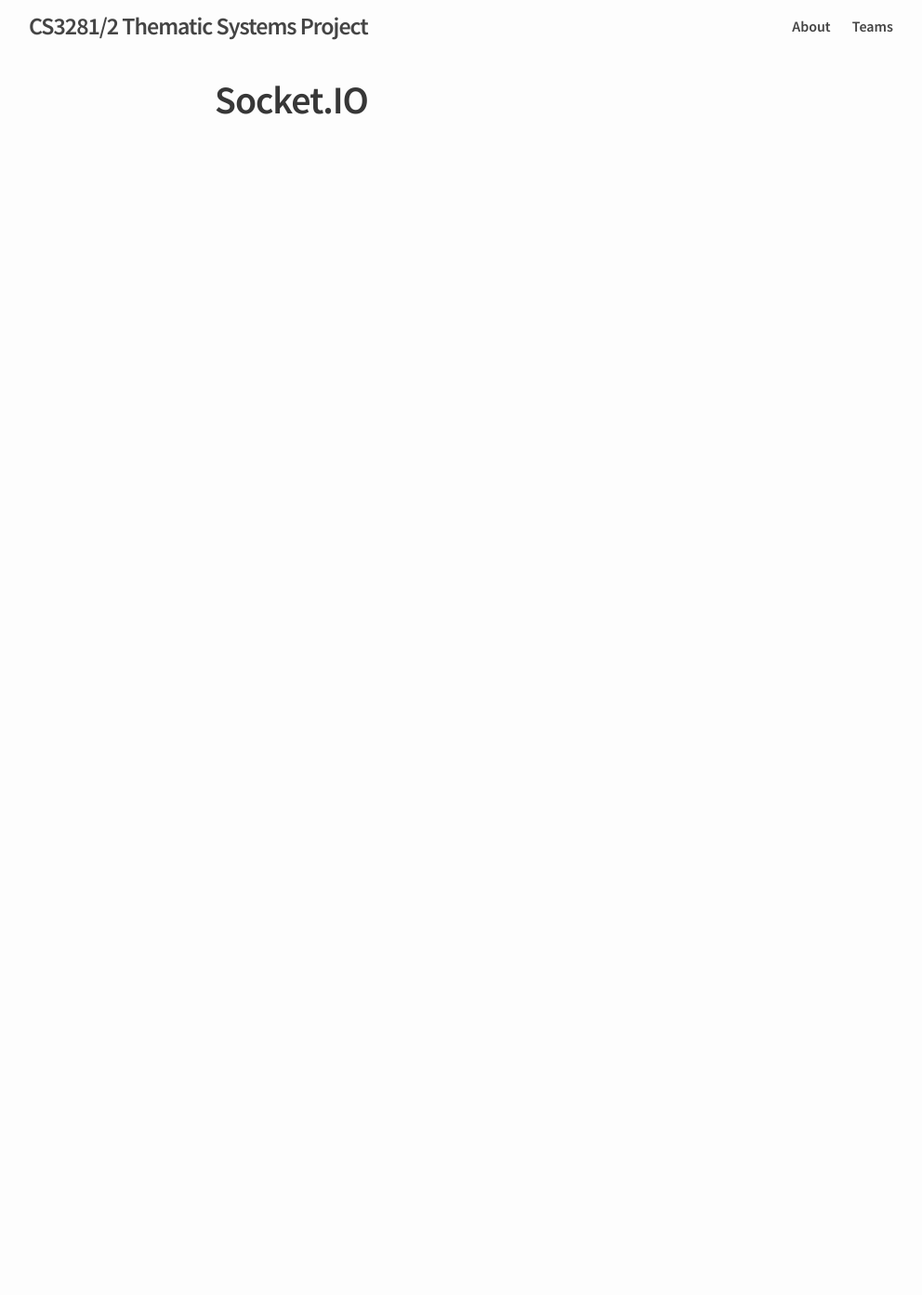
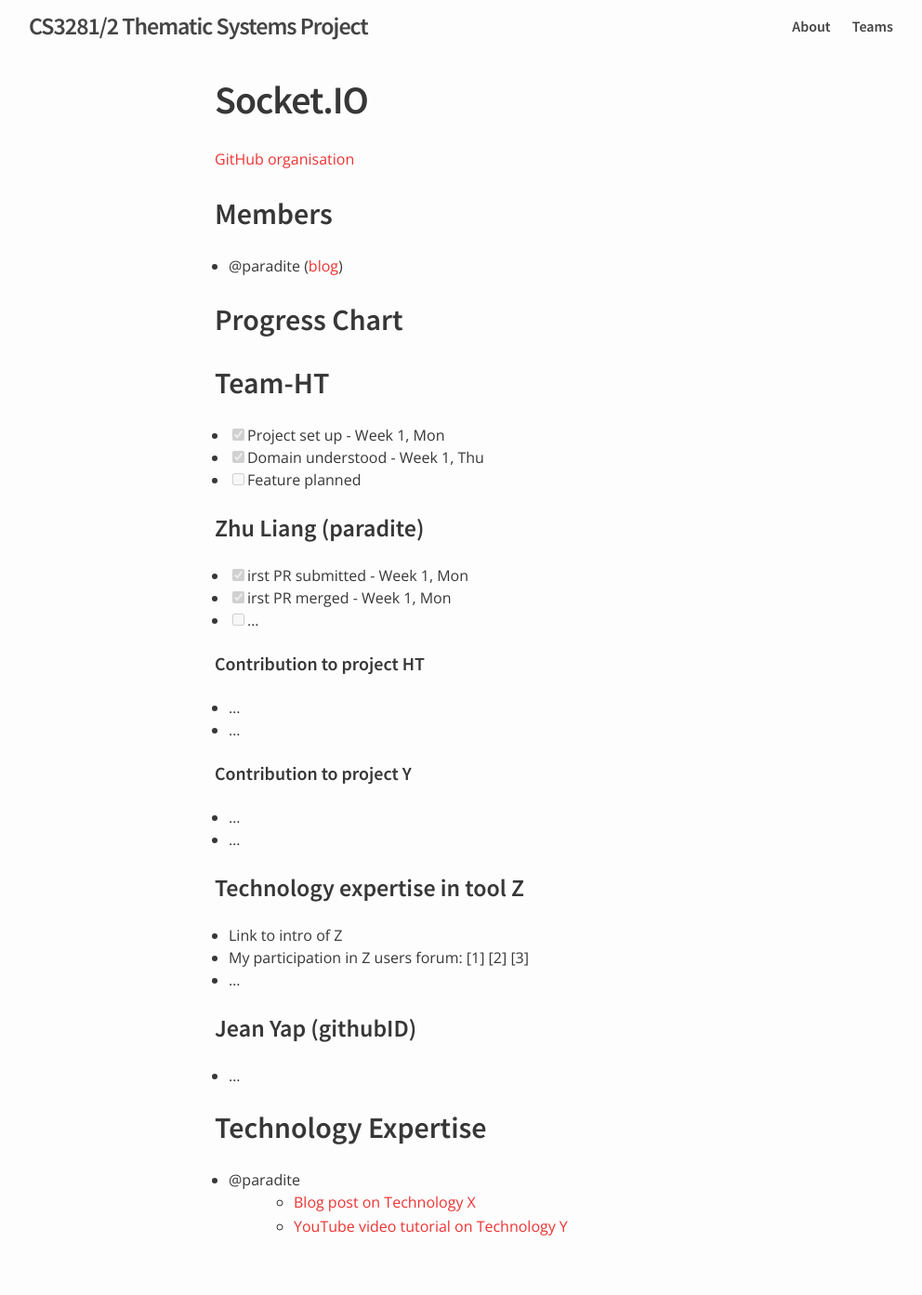
Before and after one commit to nus-oss/cs3281-AY1516S2-website, a Jekyll site: the page built from teams/socketio.md, in a window 1280 px wide. Shown: the whole page at 93% size, without its empty margins (139-1131 px from the left). Built offline with Jekyll 4.4.1, drawn with Linux system fonts in a browser that asks for light colours; before the commit the page ends 900 px from its top, so only the background shows below that.

Commit message:
updated team file

```diff
--- a/teams/socketio.md
+++ b/teams/socketio.md
@@ -3,3 +3,43 @@
 title: Socket.IO
 permalink: /teams/socketio/
 ---
+
+[GitHub organisation](https://github.com/nus-fboa2016-si)
+
+## Members
+ - @paradite ([blog](http://paradite.com))
+
+## Progress Chart
+
+## Team-HT
+* [x] Project set up - Week 1, Mon
+* [x] Domain understood - Week 1, Thu
+* [ ] Feature planned
+
+### Zhu Liang (paradite)
+* [x] irst PR submitted - Week 1, Mon
+* [x] irst PR merged - Week 1, Mon
+* [ ] ...
+
+#### Contribution to project HT
+* ...
+* ...
+
+#### Contribution to project Y
+* ...
+* ...
+
+### Technology expertise in tool Z
+* Link to intro of Z
+* My participation in Z users forum: [1] [2] [3]
+* ...
+
+### Jean Yap (githubID)
+* ...
+
+
+## Technology Expertise
+
+ - @paradite
+   - [Blog post on Technology X](#)
+   - [YouTube video tutorial on Technology Y](#)
```
